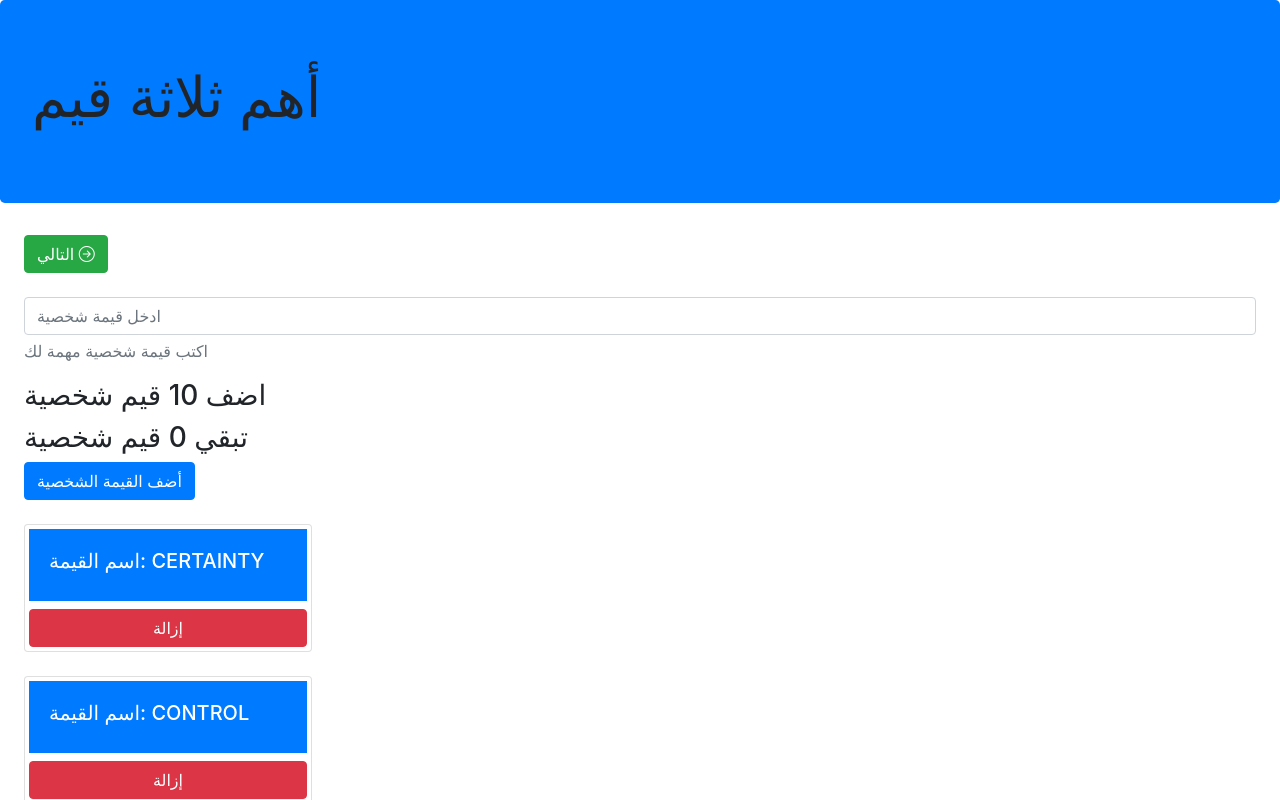
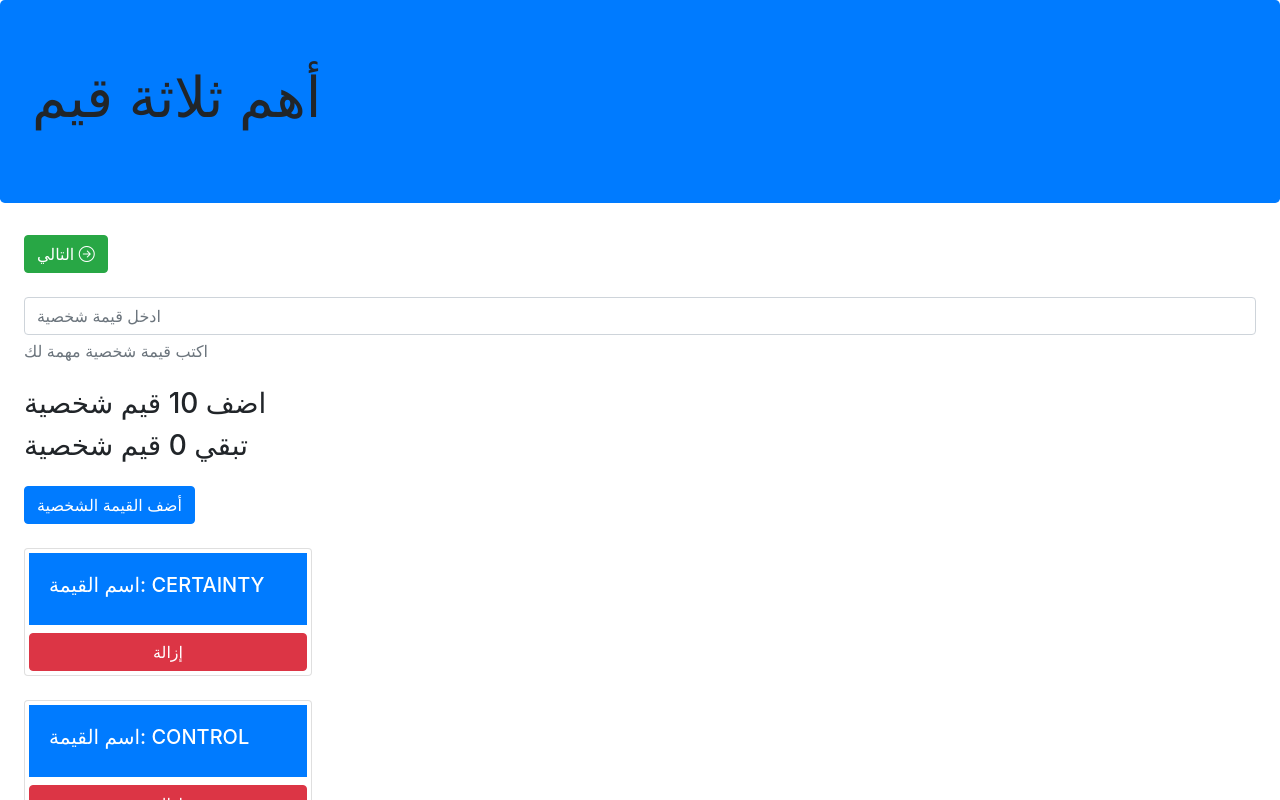
Before and after one commit to salama135/Trainopia-yalla-camp-9, an Angular app: page / in a window 1280 px wide. Shown: the top 800 px of the page. Built offline with nearby package versions, Linux system fonts and the light colour scheme.

Commit message:
1 file modified

```diff
--- a/src/app/values/values.component.html
+++ b/src/app/values/values.component.html
@@ -7,8 +7,10 @@
       [(ngModel)]="_newValue.title"
     />
     <p class="form-text text-muted">اكتب قيمة شخصية مهمة لك</p>
-    <h3>اضف {{ maxValuesLength }} قيم شخصية</h3>
-    <h3>تبقي {{ maxValuesLength - _values.length }} قيم شخصية</h3>
+    <div class="my-4">
+      <h3>اضف {{ maxValuesLength }} قيم شخصية</h3>
+      <h3>تبقي {{ maxValuesLength - _values.length }} قيم شخصية</h3>
+    </div>
   </div>
 
   <button type="submit" class="btn btn-primary" (click)="onAdd()">
```
